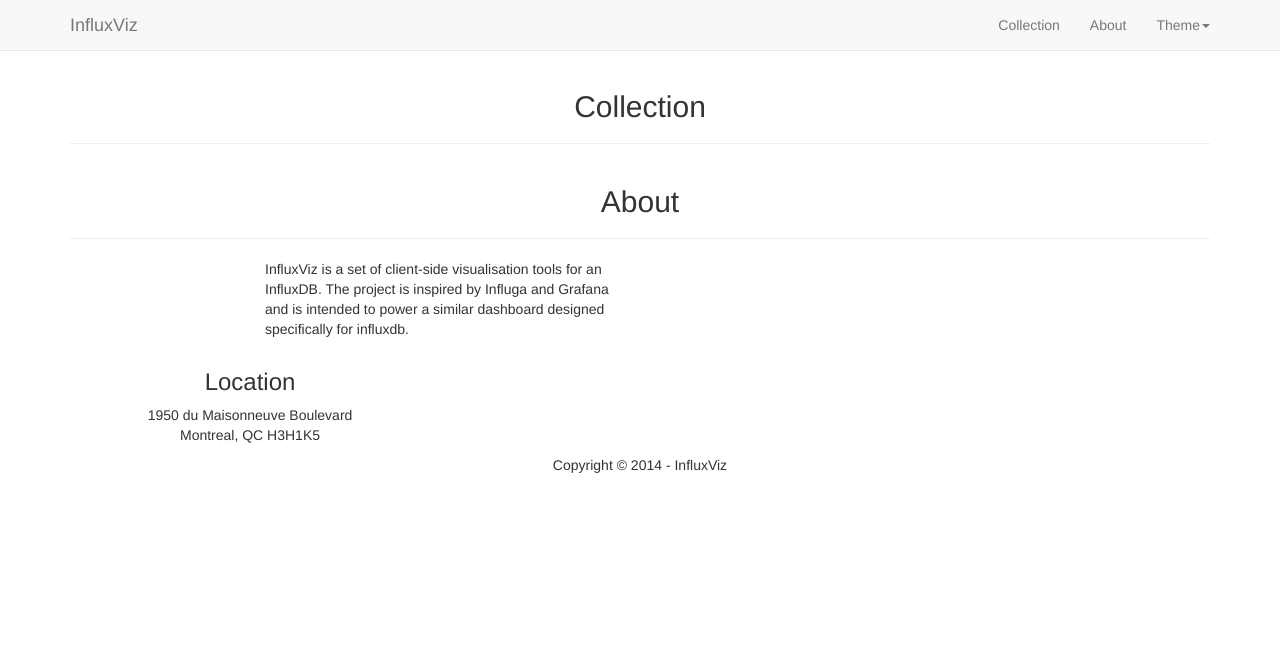
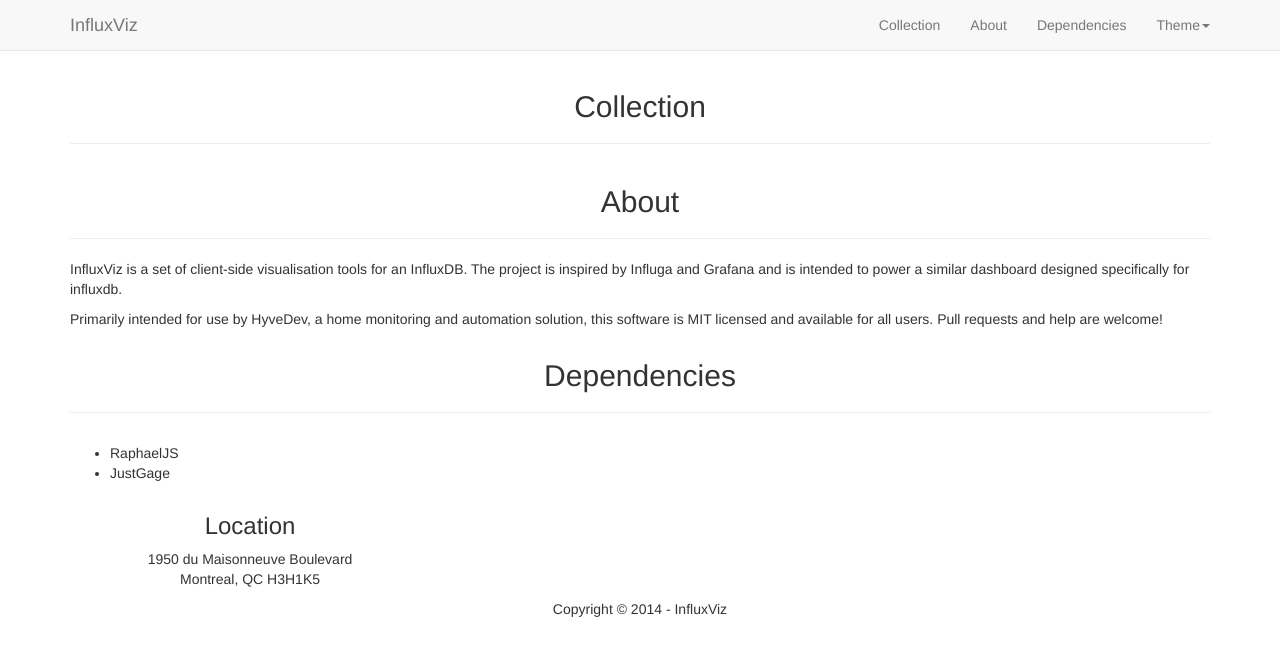
Before and after one commit to influxviz/influxviz, a plain HTML site: page index.html in a window 1280 px wide. Drawn offline with nearby package versions, Linux system fonts and the light colour scheme; some icons are missing.

Commit message:
added first iteration of logo and more on about

```diff
--- a/index.html
+++ b/index.html
@@ -58,6 +58,9 @@
                     <li class="page-scroll">
                         <a href="#about">About</a>
                     </li>
+                    <li class="page-scroll">
+                        <a href="#dependencies">Dependencies</a>
+                    </li>
                     <li class="dropdown" id="theme-dropdown">
                       <a href="#" class="dropdown-toggle" data-toggle="dropdown"><i class="icon-cogs icon-large"></i> Theme<b class="caret"></b></a>
                       <ul class="dropdown-menu">
@@ -100,7 +103,7 @@
     </div>
 </section>
 
-<section class="success" id="about">
+<section id="about">
     <div class="container">
         <div class="row">
             <div class="col-lg-12 text-center">
@@ -109,8 +112,29 @@
             </div>
         </div>
         <div class="row">
-            <div class="col-lg-4 col-lg-offset-2">
+            <div class="col-lg-12">
                 <p>InfluxViz is a set of client-side visualisation tools for an InfluxDB.  The project is inspired by Influga and Grafana and is intended to power a similar dashboard designed specifically for influxdb.</p>
+                <p>Primarily intended for use by HyveDev, a home monitoring and automation solution, this software is MIT licensed and available for all users.  Pull requests and help are welcome!</p>
+            </div>
+        </div>
+    </div>
+</section>
+
+<section id="dependencies">
+    <div class="container">
+        <div class="row">
+            <div class="col-lg-12 text-center">
+                <h2>Dependencies</h2>
+                <hr class="star-light">
+            </div>
+        </div>
+        <div class="row">
+            <div class="col-lg-12">
+                <p></p>
+                <ul>
+                    <li>RaphaelJS</li>
+                    <li>JustGage</li>
+                </ul>
             </div>
         </div>
     </div>
```
Also changed, not shown: img/influxviz.png (added).
